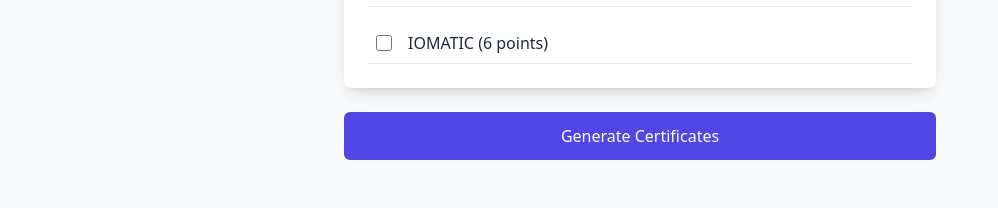
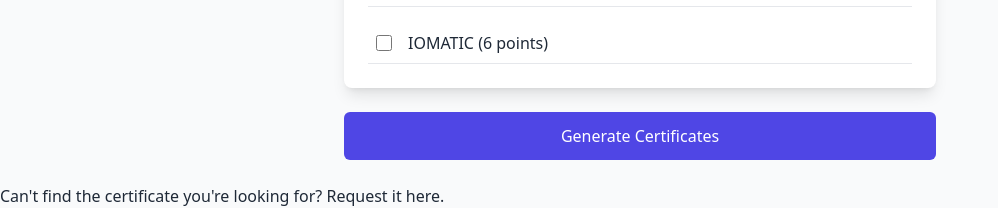
Before and after one commit to sulthanshanid/CertificateGenerator, a Flask app: page / in a window 1280 px wide. Shown: the part 853-1061 px from the top of the page, without its empty margins (0-998 px from the left). Before the commit the page ends 1013 px from the top, so only its background shows below. Run offline with Flask 3, Linux system fonts and the light colour scheme; some libraries are stand-ins or nearby versions.

Commit message:
add certificate request

```diff
--- a/templates/index.html
+++ b/templates/index.html
@@ -276,5 +276,6 @@
             });
         });
     </script>
-  </body>
+    <h3>Can't find the certificate you're looking for? <a href="https://forms.gle/DSCLfEaNuMg7RYGb9">Request it here.</a></h3>
+
 </html>
```
